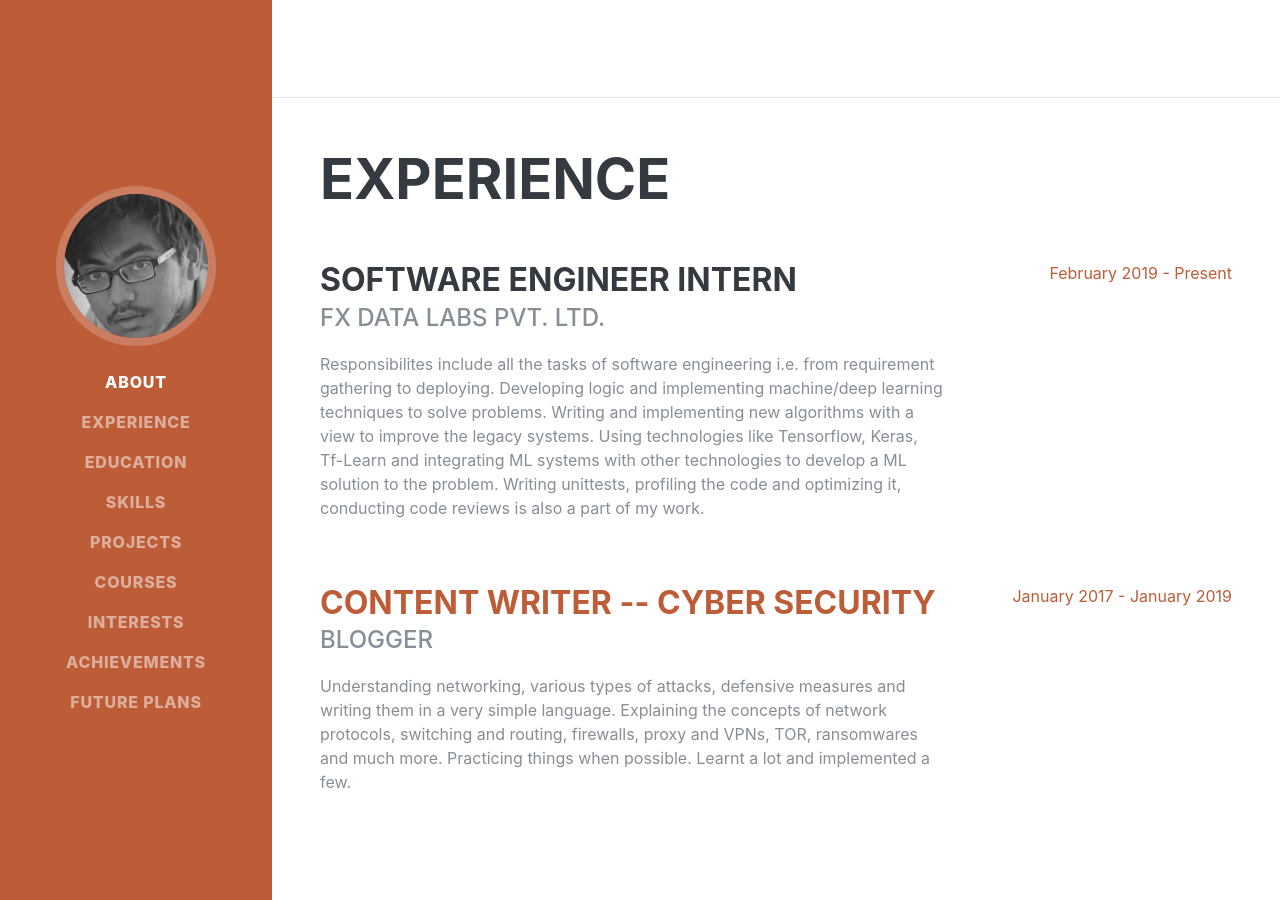
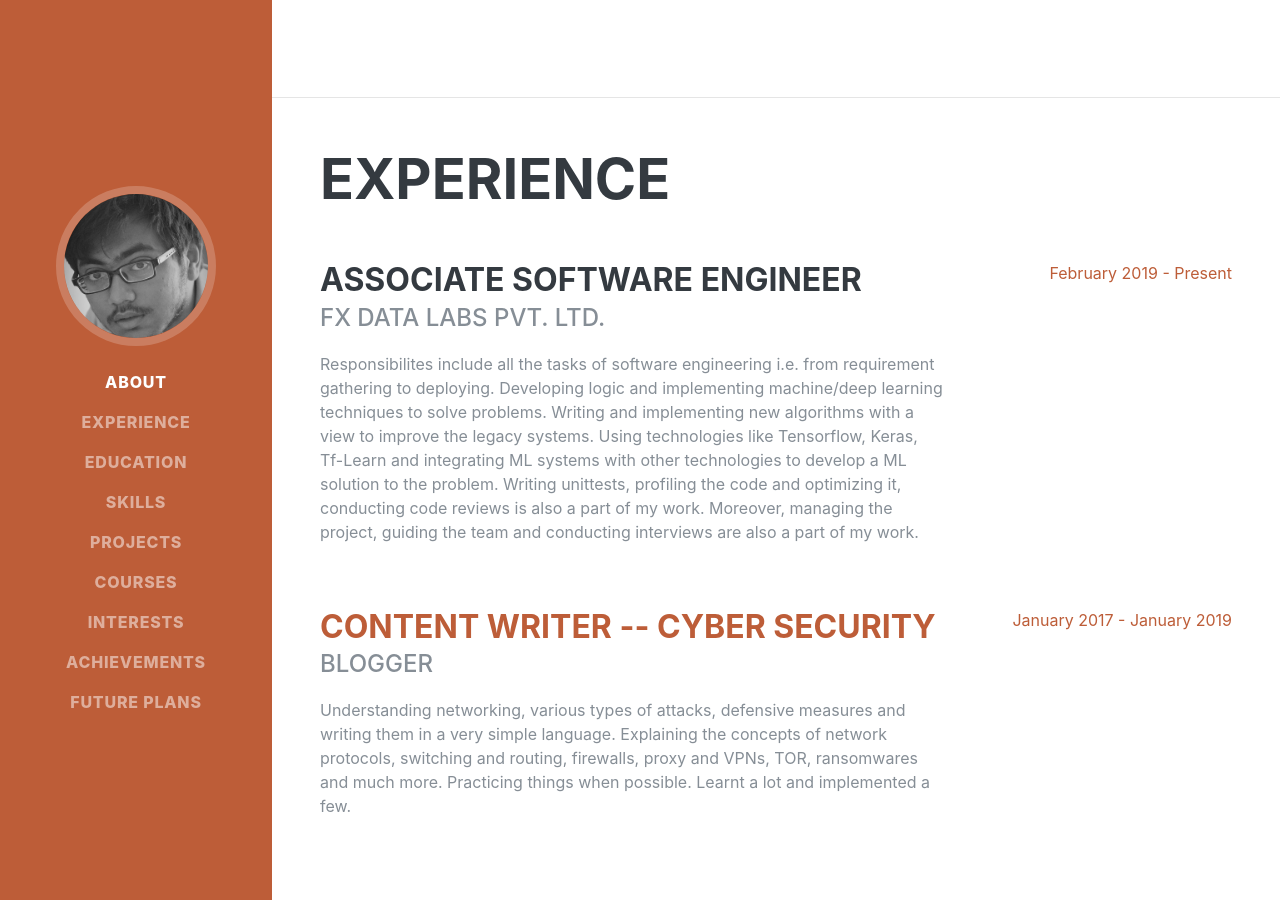
Before and after one commit to ParikhKadam/parikhkadam.github.io, a Jekyll site: the page built from index.md, in a window 1280 px wide and 900 px high, scrolled down 803 px. Built offline with Jekyll 4.4.1, drawn with Linux system fonts in a browser that asks for light colours; some web fonts are replaced.

Commit message:
Updated experience page

```diff
--- a/_data/experience.yml
+++ b/_data/experience.yml
@@ -1,6 +1,6 @@
-- role: Software Engineer Intern
+- role: Associate Software Engineer
   company: Fx Data Labs Pvt. Ltd.
-  work: Responsibilites include all the tasks of software engineering i.e. from requirement gathering to deploying. Developing logic and implementing machine/deep learning techniques to solve problems. Writing and implementing new algorithms with a view to improve the legacy systems. Using technologies like Tensorflow, Keras, Tf-Learn and integrating ML systems with other technologies to develop a ML solution to the problem. Writing unittests, profiling the code and optimizing it, conducting code reviews is also a part of my work.
+  work: Responsibilites include all the tasks of software engineering i.e. from requirement gathering to deploying. Developing logic and implementing machine/deep learning techniques to solve problems. Writing and implementing new algorithms with a view to improve the legacy systems. Using technologies like Tensorflow, Keras, Tf-Learn and integrating ML systems with other technologies to develop a ML solution to the problem. Writing unittests, profiling the code and optimizing it, conducting code reviews is also a part of my work. Moreover, managing the project, guiding the team and conducting interviews are also a part of my work.
   start_date: February 2019
   end_date: Present
 
```
